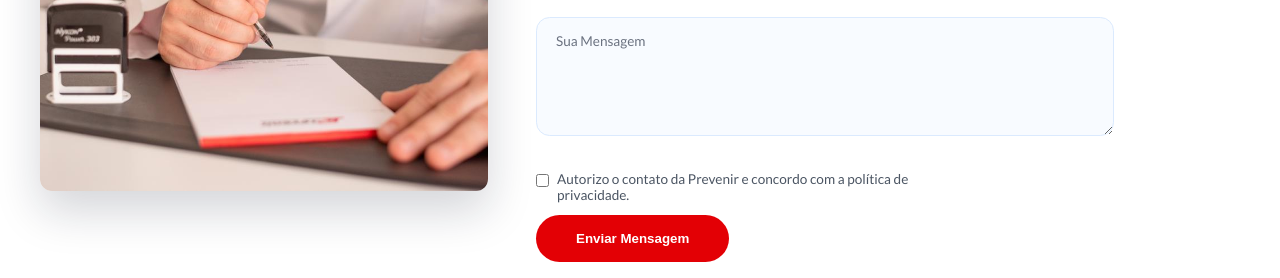
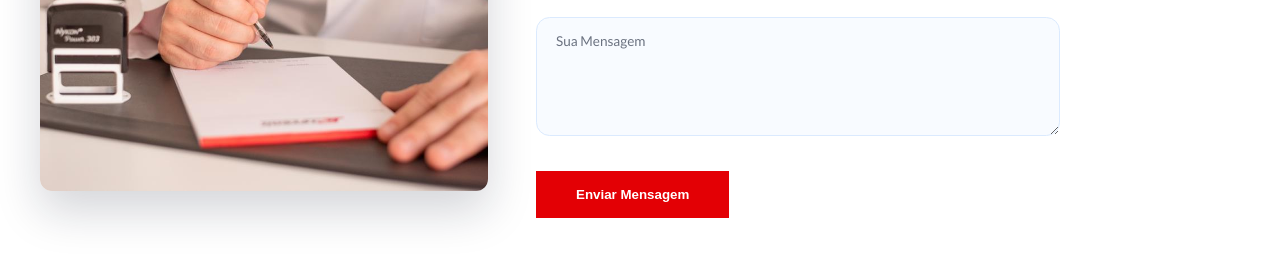
Before and after one commit to Lucio-Gabriel/prevenir-css, a plain HTML site: page index.html in a window 1280 px wide. Shown: the part 7334-7612 px from the top of the page. Drawn offline with nearby package versions, Linux system fonts and the light colour scheme.

Commit message:
feat: finish form

```diff
--- a/index.html
+++ b/index.html
@@ -1343,10 +1343,6 @@
               </div>
 
               <div class="contact-form-footer contact-field--full">
-                <label class="contact-consent">
-                  <input type="checkbox" id="contact-consent" required>
-                  <span>Autorizo o contato da Prevenir e concordo com a política de privacidade.</span>
-                </label>
                 <button type="submit" class="contact-submit">Enviar Mensagem</button>
               </div>
             </form>
--- a/style.css
+++ b/style.css
@@ -1696,7 +1696,7 @@ background-attachment: fixed;
 
   .contact-input,
   .contact-textarea {
-    width: 100%;
+    width: 90%;
     padding: 1rem 1rem 0.35rem;
     font-size: 0.95rem;
     border: 1px solid #dbeafe;
@@ -1784,7 +1784,6 @@ background-attachment: fixed;
     color: #fff;
     font-weight: 600;
     border: none;
-    border-radius: 999px;
     cursor: pointer;
     transition: background-color 0.3s ease, transform 0.2s ease;
   }
@@ -2171,7 +2170,8 @@ background-attachment: fixed;
     }
 
     .contact-submit {
-      width: 100%;
+      width: 96%;
+      margin-left: 15px;
     }
 
     .contact-pill-list {
```
